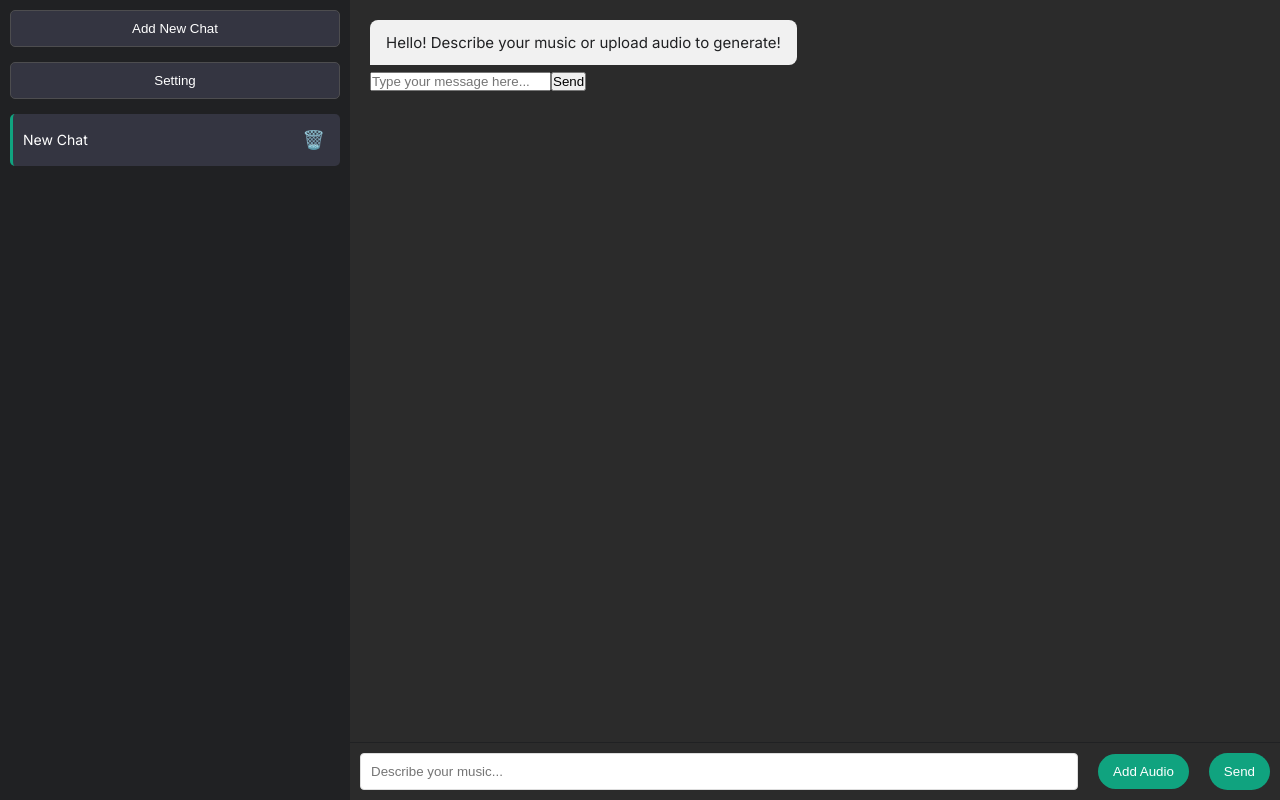
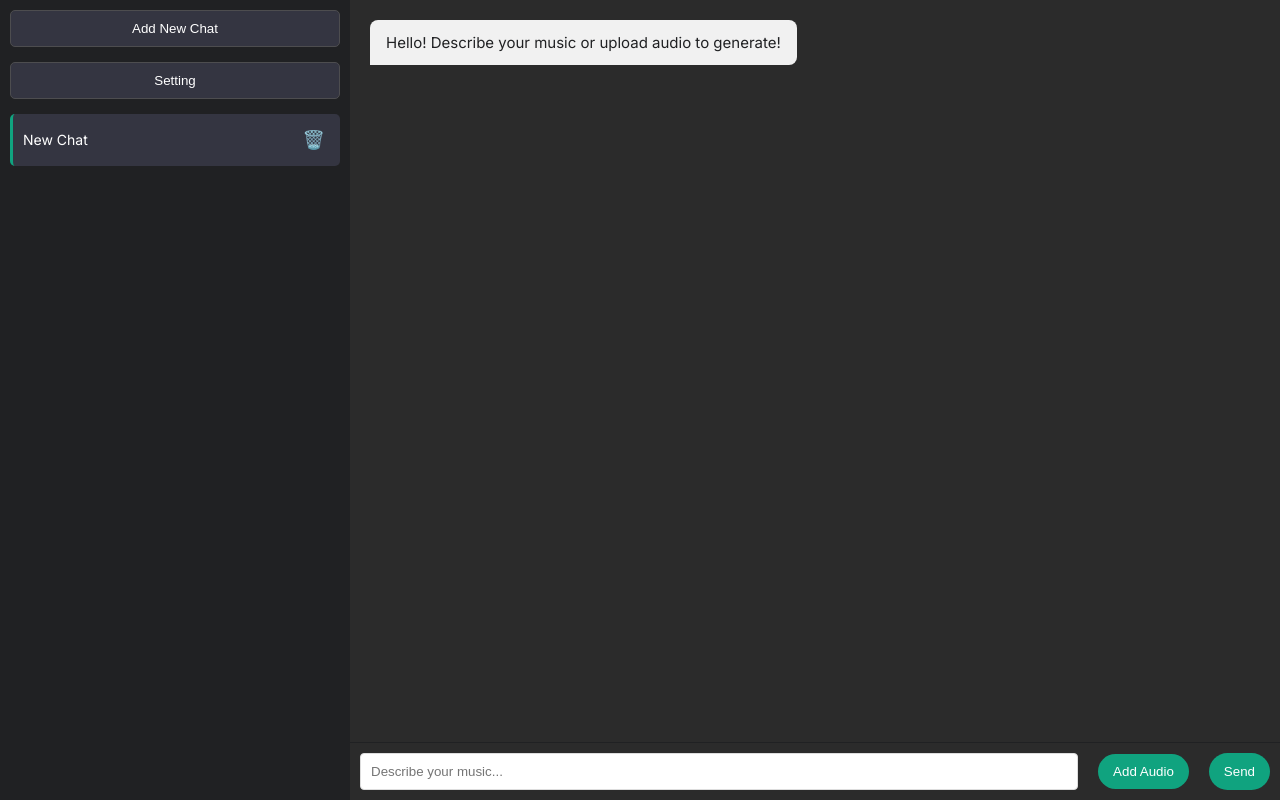
Before and after one commit to mt1516/MuXiT, a Next.js app in the folder jsfrontend/: page / in a window 1280 px wide. Built offline with nearby package versions, Linux system fonts and the light colour scheme.

Commit message:
Debug
• Added Axios to node_modules
• Fixed header issues in next.config.js
• Moved changes in component/chatbot.tsx to app/page.tsx

```diff
--- a/jsfrontend/next.config.js
+++ b/jsfrontend/next.config.js
@@ -1,11 +1,9 @@
 /** @type {import('next').NextConfig} */
 const nextConfig = {
-    experimental: {
-        appDir: true,
     async headers() {
         return [
             {
-                    source: "../backend/:path*",
+                source: "/backend/:path*",
                 headers: [
                     { key: "Access-Control-Allow-Origin", value: "http://localhost:3000" },
                 ]
@@ -13,6 +11,5 @@ const nextConfig = {
         ]
     }
 }
-}
 
 module.exports = nextConfig
--- a/jsfrontend/src/app/page.tsx
+++ b/jsfrontend/src/app/page.tsx
@@ -6,6 +6,7 @@ import ChatHistory from '@/components/history';
 import ChatMain from '@/components/chatbot';
 import { Message, ChatHistoryItem } from '@/type';
 import Input from '@/components/input';
+import axios from 'axios';
 
 const App: React.FC = () => {
   const [messages, setMessages] = useState<Message[]>([]);
@@ -27,7 +28,7 @@ const App: React.FC = () => {
   const [activeChat, setActiveChat] = useState<string>('1');
   const [pendingAudio, setPendingAudio] = useState<File | null>(null);
 
-  //load messages
+  // Load messages
   useEffect(() => {
     const currentChat = history.find(chat => chat.id === activeChat);
     if (currentChat) {
@@ -55,7 +56,7 @@ const App: React.FC = () => {
   };
 
   const handleSendMessage = async (text: string, audioFile?: File) => {
-    // create combined message
+    // Create combined message
     const newUserMessage: Message = {
       id: Date.now().toString(),
       text: text || (audioFile ? "Audio input" : ""),
@@ -66,7 +67,7 @@ const App: React.FC = () => {
 
     setMessages(prev => [...prev, newUserMessage]);
     updateHistory(newUserMessage);
-    setPendingAudio(null); //clear pending audio after send
+    setPendingAudio(null); // Clear pending audio after send
 
     try {
       const formData = new FormData();
@@ -91,9 +92,10 @@ const App: React.FC = () => {
       const audioBlob = await response.blob();
       const audioUrl = URL.createObjectURL(audioBlob);
 
+      const aiMessage = await axios.post('http://localhost:8001/generate', { text });
       const aiResponse: Message = {
         id: Date.now().toString(),
-        text: text ? `Response to: "${text}"` : 'Generated music',
+        text: text ? aiMessage.data.text : 'Generated music',
         sender: 'ai',
         audioUrl: audioUrl,
       };
--- a/jsfrontend/src/components/chatbot.tsx
+++ b/jsfrontend/src/components/chatbot.tsx
@@ -1,43 +1,21 @@
 import React, { useState } from 'react';
 import Message from './message';
 import { Message as MessageType } from '@/type';
-import axios from 'axios';
+import Input from './input';
 
 interface ChatMainProps {
   messages: MessageType[];
 }
 
+// Message showcase component
 const ChatMain: React.FC<ChatMainProps> = ({ messages }) => {
-  const [input, setInput] = useState('');
-  const [response, setResponse] = useState('');
-
-  const handleSubmit = async (e: React.FormEvent) => {
-    e.preventDefault();
-    try {
-      const res = await axios.post('http://localhost:3000/generate', { input });
-      setResponse(res.data.output);
-    } catch (error) {
-      console.error('Error generating response:', error);
-    }
-  };
-
   return (
     <div className="chat-main">
       <div className="messages-container">
         {messages.map((message) => (
           <Message key={message.id} message={message} />
         ))}
-        {response && <Message key="response" message={{ id: 'response', text: response }} />}
       </div>
-      <form onSubmit={handleSubmit}>
-        <input
-          type="text"
-          value={input}
-          onChange={(e) => setInput(e.target.value)}
-          placeholder="Type your message here..."
-        />
-        <button type="submit">Send</button>
-      </form>
     </div>
   );
 };
```
Also changed, not shown: 1 other file (tests, documents, lock files or other folders). Lines whose indentation alone changed are shown as unchanged.
